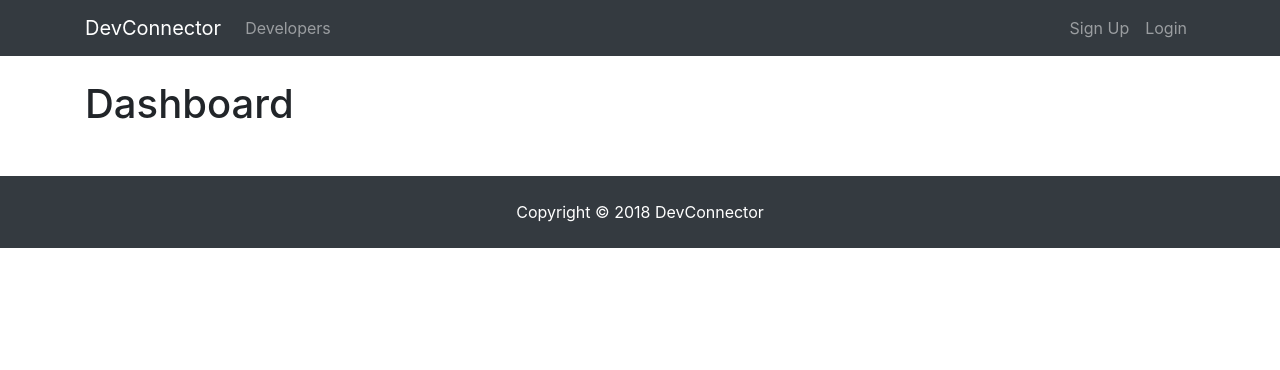
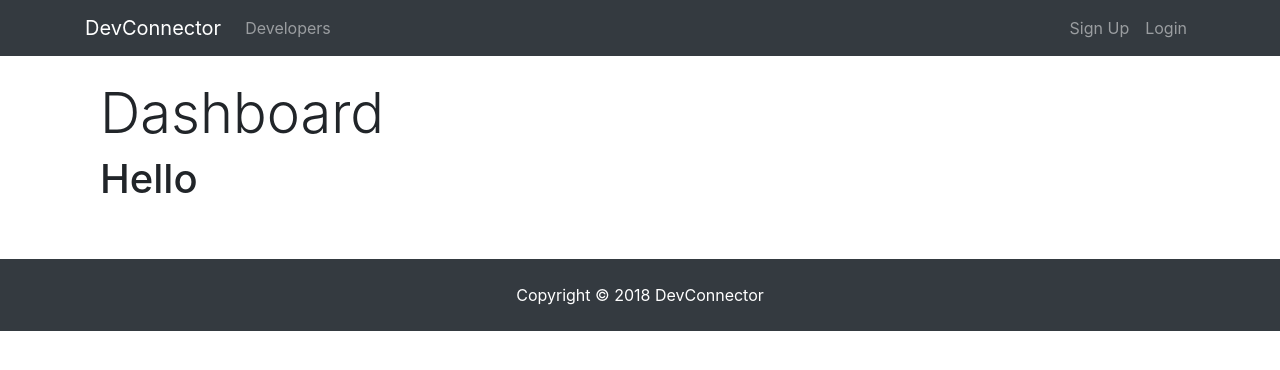
Before and after one commit to rhys-nicholls/JS-dev-connector, a React (Create React App) app in the folder client/: page /dashboard in a window 1280 px wide. Shown: the top 370 px of the page. Built offline with nearby package versions, Linux system fonts and the light colour scheme; no server answers.

Commit message:
Added Spinner component to be used for data loading

```diff
--- /dev/null
+++ b/client/src/components/common/Spinner.js
@@ -0,0 +1,14 @@
+import React from 'react';
+import spinner from './spinner.gif';
+
+export default() => {
+  return (
+    <div>
+      <img
+      src={spinner}
+      style={{ width: '200px', margin: 'auto', display: 'block' }}
+      alt="Loading..."
+      />
+    </div>
+  );
+};
--- a/client/src/components/dashboard/Dashboard.js
+++ b/client/src/components/dashboard/Dashboard.js
@@ -2,18 +2,48 @@
 import PropTypes from 'prop-types';
 import { connect } from 'react-redux';
 import { getCurrentProfile } from '../../actions/profileActions';
+import Spinner from '../common/Spinner';
 
 class Dashboard extends Component {
   componentDidMount() {
     this.props.getCurrentProfile();
   }
   render() {
+    const { user } = this.props.auth;
+    const { profile, loading } = this.props.profile;
+
+    let dashboardContent;
+
+    if(profile === null || loading) {
+      dashboardContent = <Spinner />
+    } else {
+      dashboardContent = <h1>Hello</h1>
+    }
     return (
-      <div>
-        <h1>Dashboard</h1>
+      <div className="dashboard">
+        <div className="container">
+          <div className="row">
+            <div className="col-md-12">
+              <h1 className="display-4">Dashboard</h1>
+              {dashboardContent}
+            </div>
+          </div>
+        </div>
       </div>
     )
   }
 }
 
-export default connect(null, {getCurrentProfile})(Dashboard);
+const mapStateToPRope = state => ({
+  profile: state.profile,
+  auth: state.auth
+})
+
+
+Dashboard.protoTypes = {
+  getCurrentProfile: PropTypes.func.isRequired,
+  auth: PropTypes.object.isRequired,
+  profile: PropTypes.object.isRequired
+}
+
+export default connect(mapStateToPRope, {getCurrentProfile})(Dashboard);
```
Also changed, not shown: client/src/components/common/spinner.gif (added), 1 other file (tests, documents, lock files or other folders).
